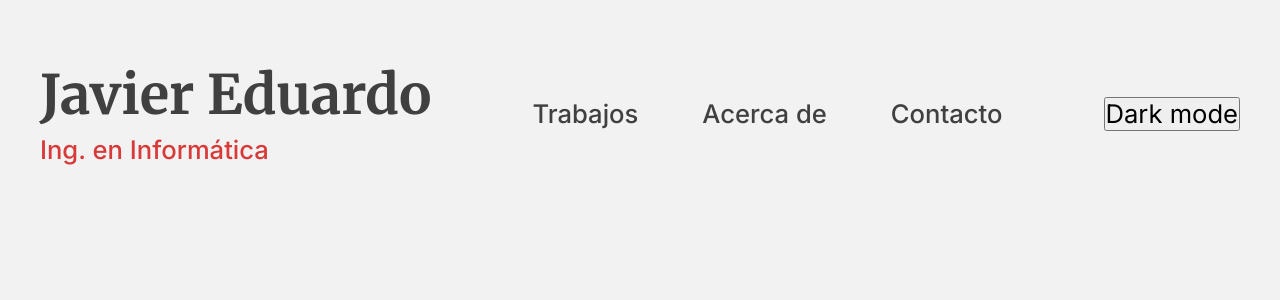
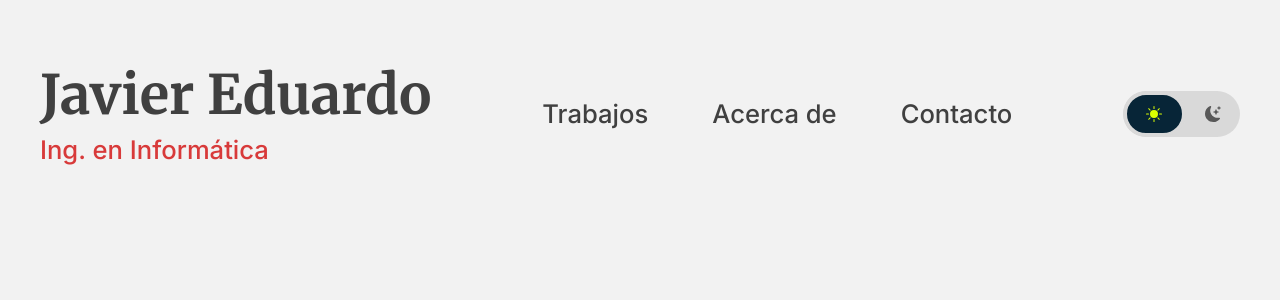
Before and after one commit to EDUARDOCD18/Curo-de-Web-Desing-con-FalconMasters-en-Udemuy, a React (Vite) app in the folder Proyectos/Portafolio/: page / in a window 1280 px wide. Shown: the top 300 px of the page. Built offline with nearby package versions, Linux system fonts and the light colour scheme.

Commit message:
230. Dark Mode - JSX

```diff
--- /dev/null
+++ b/Proyectos/Portafolio/src/components/DarkModeSwitch.css
@@ -0,0 +1,43 @@
+/* Estilos para el dark-mode */
+.dark-mode {
+  background: var(--shade-2);
+  display: flex;
+  justify-content: flex-end;
+  align-items: center;
+  border-radius: 100px;
+  overflow: hidden;
+  cursor: pointer;
+
+  input {
+    display: none;
+  }
+
+  /* Estilos para los iconos */
+  .icono {
+    padding: .7rem 1.2rem;
+    display: flex;
+    align-items: center;
+    justify-content: center;
+    border-radius: 100px;
+    color: var(--shade-7);
+
+    /* icono activo (con clase active) */
+    &.active{
+        background: #072537;
+        border: .3rem solid var(--shade-2);
+    }
+
+    /* icono de sol */
+    &.sol.active svg{
+        color: #dbff00;
+
+        /* El sol solo será amarillo cuando tenga la clase .active */
+    }
+
+    /* icono de la luan */
+     &.luna.active svg{
+        color: #fff;
+        /* La luna solo será blanca cuando tenga la clase de active */
+    }
+  }
+}
--- /dev/null
+++ b/Proyectos/Portafolio/src/components/DarkModeSwitch.jsx
@@ -0,0 +1,40 @@
+import "./DarkModeSwitch.css";
+
+const DarkModeSwitch = () => {
+  return (
+    <>
+      <label className="dark-mode">
+        <input type="checkbox" name="dark-mode" id="dark-mode" />
+
+        {/* icono del sol */}
+        <span className="icono sol active">
+          <svg
+            xmlns="http://www.w3.org/2000/svg"
+            width="16"
+            height="16"
+            fill="currentColor"
+            viewBox="0 0 16 16"
+          >
+            <path d="M12 8a4 4 0 1 1-8 0 4 4 0 0 1 8 0M8 0a.5.5 0 0 1 .5.5v2a.5.5 0 0 1-1 0v-2A.5.5 0 0 1 8 0m0 13a.5.5 0 0 1 .5.5v2a.5.5 0 0 1-1 0v-2A.5.5 0 0 1 8 13m8-5a.5.5 0 0 1-.5.5h-2a.5.5 0 0 1 0-1h2a.5.5 0 0 1 .5.5M3 8a.5.5 0 0 1-.5.5h-2a.5.5 0 0 1 0-1h2A.5.5 0 0 1 3 8m10.657-5.657a.5.5 0 0 1 0 .707l-1.414 1.415a.5.5 0 1 1-.707-.708l1.414-1.414a.5.5 0 0 1 .707 0m-9.193 9.193a.5.5 0 0 1 0 .707L3.05 13.657a.5.5 0 0 1-.707-.707l1.414-1.414a.5.5 0 0 1 .707 0m9.193 2.121a.5.5 0 0 1-.707 0l-1.414-1.414a.5.5 0 0 1 .707-.707l1.414 1.414a.5.5 0 0 1 0 .707M4.464 4.465a.5.5 0 0 1-.707 0L2.343 3.05a.5.5 0 1 1 .707-.707l1.414 1.414a.5.5 0 0 1 0 .708" />
+          </svg>
+        </span>
+
+        {/* icono de la luna */}
+        <span className="icono luna">
+          <svg
+            xmlns="http://www.w3.org/2000/svg"
+            width="16"
+            height="16"
+            fill="currentColor"
+            viewBox="0 0 16 16"
+          >
+            <path d="M6 .278a.77.77 0 0 1 .08.858 7.2 7.2 0 0 0-.878 3.46c0 4.021 3.278 7.277 7.318 7.277q.792-.001 1.533-.16a.79.79 0 0 1 .81.316.73.73 0 0 1-.031.893A8.35 8.35 0 0 1 8.344 16C3.734 16 0 12.286 0 7.71 0 4.266 2.114 1.312 5.124.06A.75.75 0 0 1 6 .278" />
+            <path d="M10.794 3.148a.217.217 0 0 1 .412 0l.387 1.162c.173.518.579.924 1.097 1.097l1.162.387a.217.217 0 0 1 0 .412l-1.162.387a1.73 1.73 0 0 0-1.097 1.097l-.387 1.162a.217.217 0 0 1-.412 0l-.387-1.162A1.73 1.73 0 0 0 9.31 6.593l-1.162-.387a.217.217 0 0 1 0-.412l1.162-.387a1.73 1.73 0 0 0 1.097-1.097zM13.863.099a.145.145 0 0 1 .274 0l.258.774c.115.346.386.617.732.732l.774.258a.145.145 0 0 1 0 .274l-.774.258a1.16 1.16 0 0 0-.732.732l-.258.774a.145.145 0 0 1-.274 0l-.258-.774a1.16 1.16 0 0 0-.732-.732l-.774-.258a.145.145 0 0 1 0-.274l.774-.258c.346-.115.617-.386.732-.732z" />
+          </svg>
+        </span>
+      </label>
+    </>
+  );
+};
+
+export default DarkModeSwitch;
--- a/Proyectos/Portafolio/src/components/layout/Header.jsx
+++ b/Proyectos/Portafolio/src/components/layout/Header.jsx
@@ -1,4 +1,5 @@
-import "./Header.css"
+import "./Header.css";
+import DarkModeSwitch from "../DarkModeSwitch";
 
 const Header = () => {
   return (
@@ -17,7 +18,7 @@
         </nav>
 
         {/* botón de datk-mode */}
-        <button>Dark mode</button>
+        <DarkModeSwitch />
       </header>
     </>
   );
```
